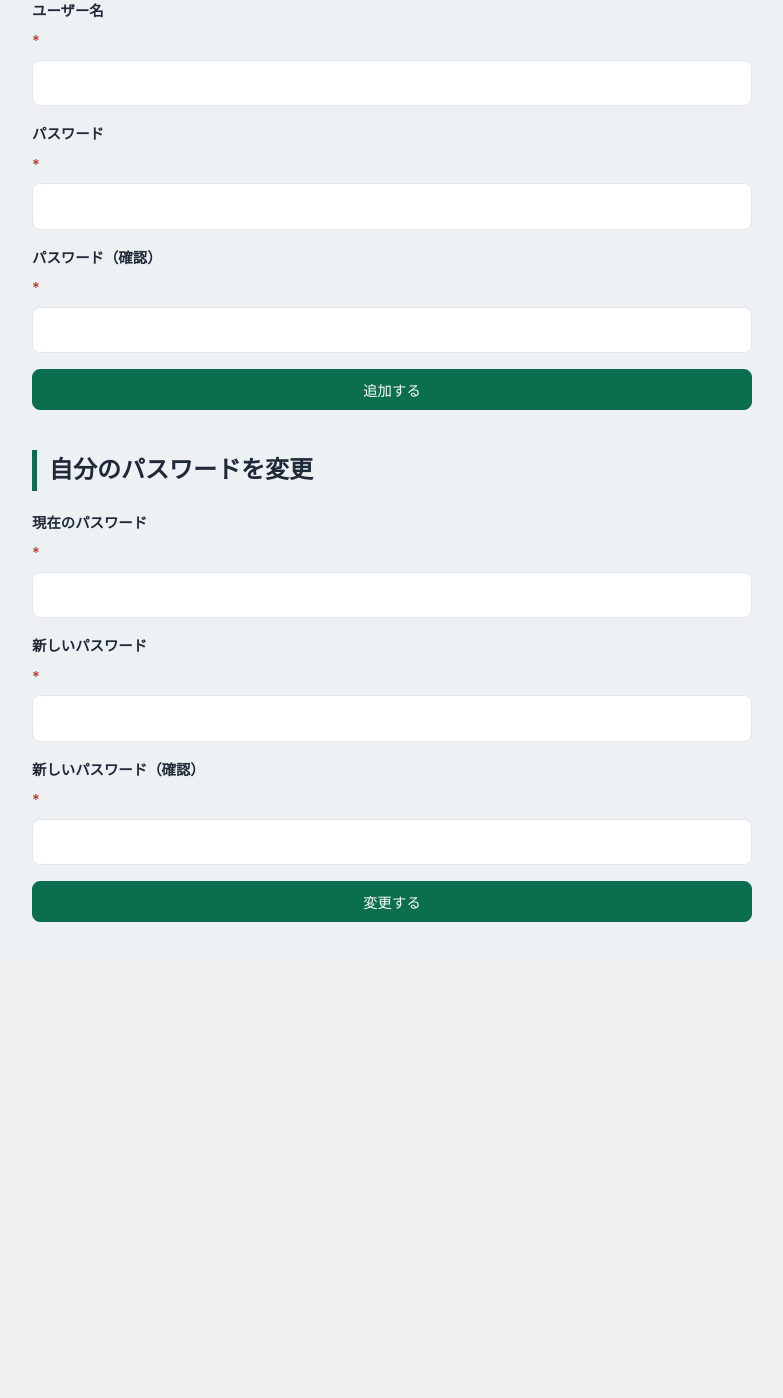
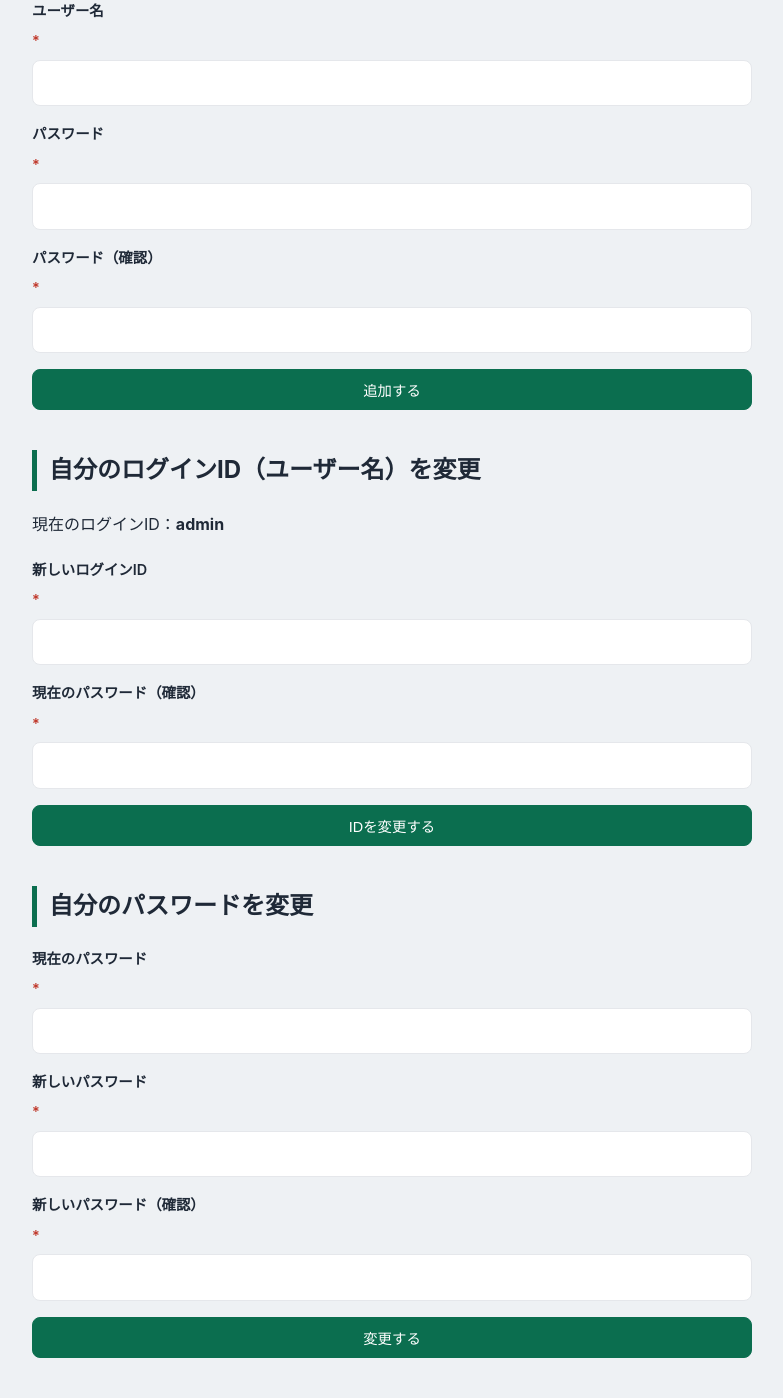
Before and after one commit to system-asayama/benefit-navi, a Flask app: page /admin/users in a window 1280 px wide. Shown: the part 358-1756 px from the top of the page, without its empty margins (148-931 px from the left). Before the commit the page ends 1280 px from the top, so only its background shows below. Run offline with Flask 3, Linux system fonts and the light colour scheme; a user stored in the database is signed in; data comes from the database, SQL or seed files in the repository.

Commit message:
管理者のログインID（ユーザー名）変更機能を追加
- /admin/users に「ログインID変更」フォームを追加
- 現在のパスワード確認、空・重複・同一IDのバリデーション
- 旧IDのロックアウト記録は変更時に掃除

```diff
--- a/templates/admin/users.html
+++ b/templates/admin/users.html
@@ -55,6 +55,21 @@
 </section>
 
 <section class="form-section">
+  <h2>自分のログインID（ユーザー名）を変更</h2>
+  <p class="muted">現在のログインID：<strong>{{ current_user.username }}</strong></p>
+  <form method="post" action="{{ url_for('admin.user_username', user_id=current_user.id) }}" class="article-form">
+    <input type="hidden" name="csrf_token" value="{{ csrf_token() }}">
+    <label>新しいログインID <span class="req">*</span>
+      <input type="text" name="new_username" required autocomplete="off">
+    </label>
+    <label>現在のパスワード（確認） <span class="req">*</span>
+      <input type="password" name="current_password" required autocomplete="current-password">
+    </label>
+    <button type="submit" class="btn btn-primary">IDを変更する</button>
+  </form>
+</section>
+
+<section class="form-section">
   <h2>自分のパスワードを変更</h2>
   <form method="post" action="{{ url_for('admin.user_password', user_id=current_user.id) }}" class="article-form">
     <input type="hidden" name="csrf_token" value="{{ csrf_token() }}">
--- a/views/admin.py
+++ b/views/admin.py
@@ -335,3 +335,34 @@ def user_password(user_id):
         db.session.commit()
         flash("パスワードを変更しました。", "success")
     return redirect(url_for("admin.users"))
+
+
+@bp.route("/users/<int:user_id>/username", methods=["POST"])
+@login_required
+def user_username(user_id):
+    """自分のログインID（ユーザー名）を変更する。確認のため現在のパスワードを要求。"""
+    if user_id != current_user.id:
+        abort(403)
+    user = db.session.get(AdminUser, user_id)
+    if user is None:
+        abort(404)
+
+    new_username = request.form.get("new_username", "").strip()
+    current_password = request.form.get("current_password", "")
+
+    if not user.check_password(current_password):
+        flash("現在のパスワードが違います。", "error")
+    elif not new_username:
+        flash("新しいログインIDを入力してください。", "error")
+    elif new_username == user.username:
+        flash("現在のログインIDと同じです。", "error")
+    elif AdminUser.query.filter_by(username=new_username).first():
+        flash("そのログインIDは既に使われています。", "error")
+    else:
+        old_username = user.username
+        user.username = new_username
+        # 旧IDに紐づくロック記録は不要になるため掃除する
+        LoginThrottle.query.filter_by(username=old_username).delete()
+        db.session.commit()
+        flash(f"ログインIDを「{new_username}」に変更しました。", "success")
+    return redirect(url_for("admin.users"))
```
